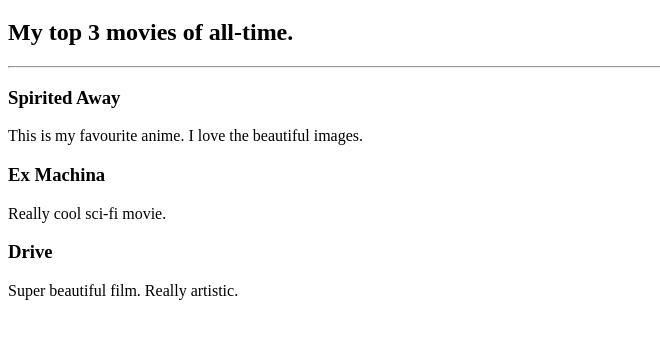
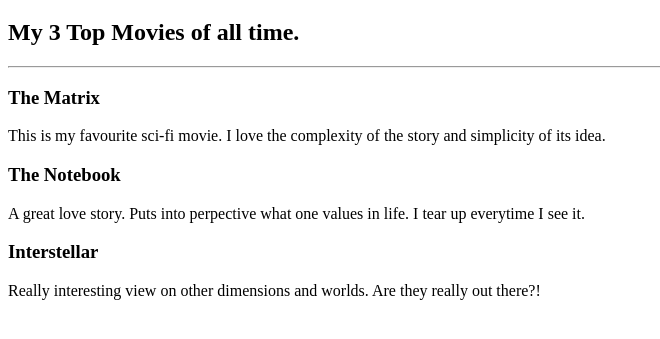
Before and after one commit to acteofilo/html-portfolio, a plain HTML site: page public/movie-ranking.html in a window 1280 px wide. Shown: the part 61-400 px from the top of the page, without its empty margins (0-660 px from the left). Drawn offline with Linux system fonts and the light colour scheme.

Commit message:
Update movie-ranking.html
originally wrong content on file

```diff
--- a/public/movie-ranking.html
+++ b/public/movie-ranking.html
@@ -2,17 +2,27 @@
 <html lang="en">
   <head>
     <meta charset="UTF-8" />
-    <title>Movie Ranking</title>
+    <title>Document</title>
   </head>
+
   <body>
     <h1>The Best Movies According to Cristina</h1>
-    <h2>My top 3 movies of all-time.</h2>
+    <h2>My 3 Top Movies of all time.</h2>
     <hr />
-    <h3>Spirited Away</h3>
-    <p>This is my favourite anime. I love the beautiful images.</p>
-    <h3>Ex Machina</h3>
-    <p>Really cool sci-fi movie.</p>
-    <h3>Drive</h3>
-    <p>Super beautiful film. Really artistic.</p>
+    <h3>The Matrix</h3>
+    <p>
+      This is my favourite sci-fi movie. I love the complexity of the story and
+      simplicity of its idea.
+    </p>
+    <h3>The Notebook</h3>
+    <p>
+      A great love story. Puts into perpective what one values in life. I tear
+      up everytime I see it.
+    </p>
+    <h3>Interstellar</h3>
+    <p>
+      Really interesting view on other dimensions and worlds. Are they really
+      out there?!
+    </p>
   </body>
 </html>
```
